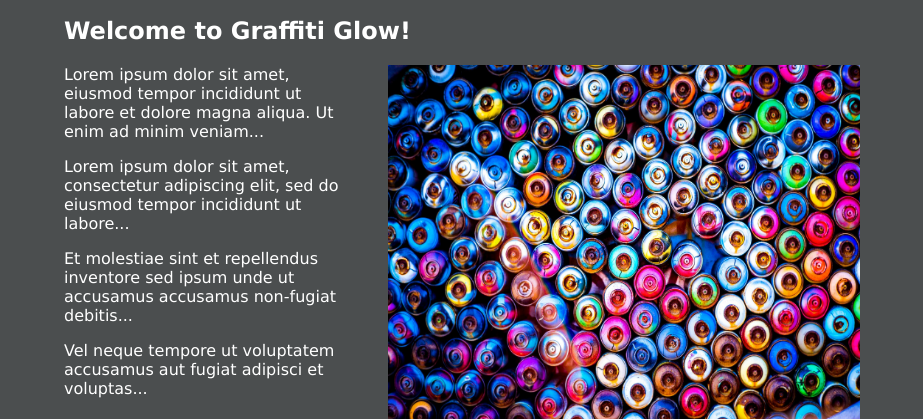
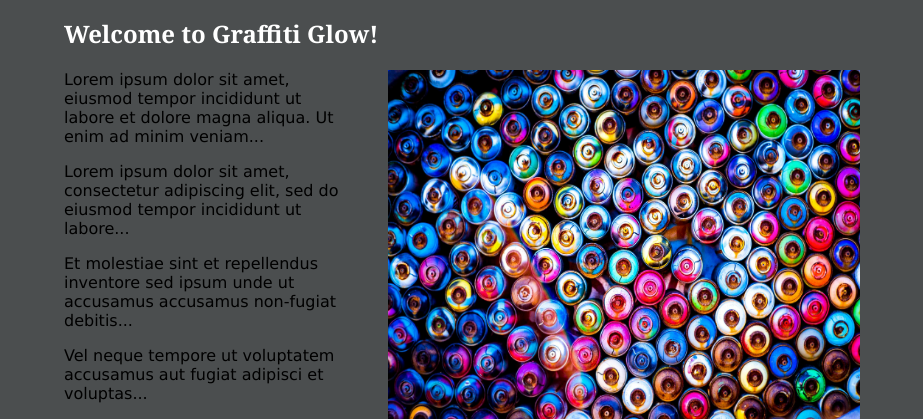
Before and after one commit to spencer737/se1400, a plain HTML site: page testing/index.html in a window 1280 px wide. Shown: the part 312-731 px from the top of the page, without its empty margins (178-1101 px from the left). Drawn offline with Linux system fonts and the light colour scheme; grey boxes are pictures that could not be loaded.

Commit message:
font weight and color of text

```diff
--- a/testing/index.html
+++ b/testing/index.html
@@ -26,7 +26,7 @@
 
         <main>
             <section class="intro">
-                <h1>Welcome to Graffiti Glow!</h1>
+                <h2>Welcome to Graffiti Glow!</h2>
                 <img src="spraycans.jpg" alt="Spray Cans" width="504" height="357">
                 <p>Lorem ipsum dolor sit amet, eiusmod tempor
                     incididunt ut labore et dolore magna aliqua. Ut enim ad minim veniam...</p>
--- a/testing/style.css
+++ b/testing/style.css
@@ -1,6 +1,6 @@
 * {
     box-sizing: border-box;
-    color: white;
+    color: black;
 }
 
 /* Remove default margin from body */
@@ -100,6 +100,7 @@ nav a {
 h2 {
     color: #FFFFFF;
     font-family: Georgia, serif;
+    font-weight: bold;
 }
 
 h3 {
```
